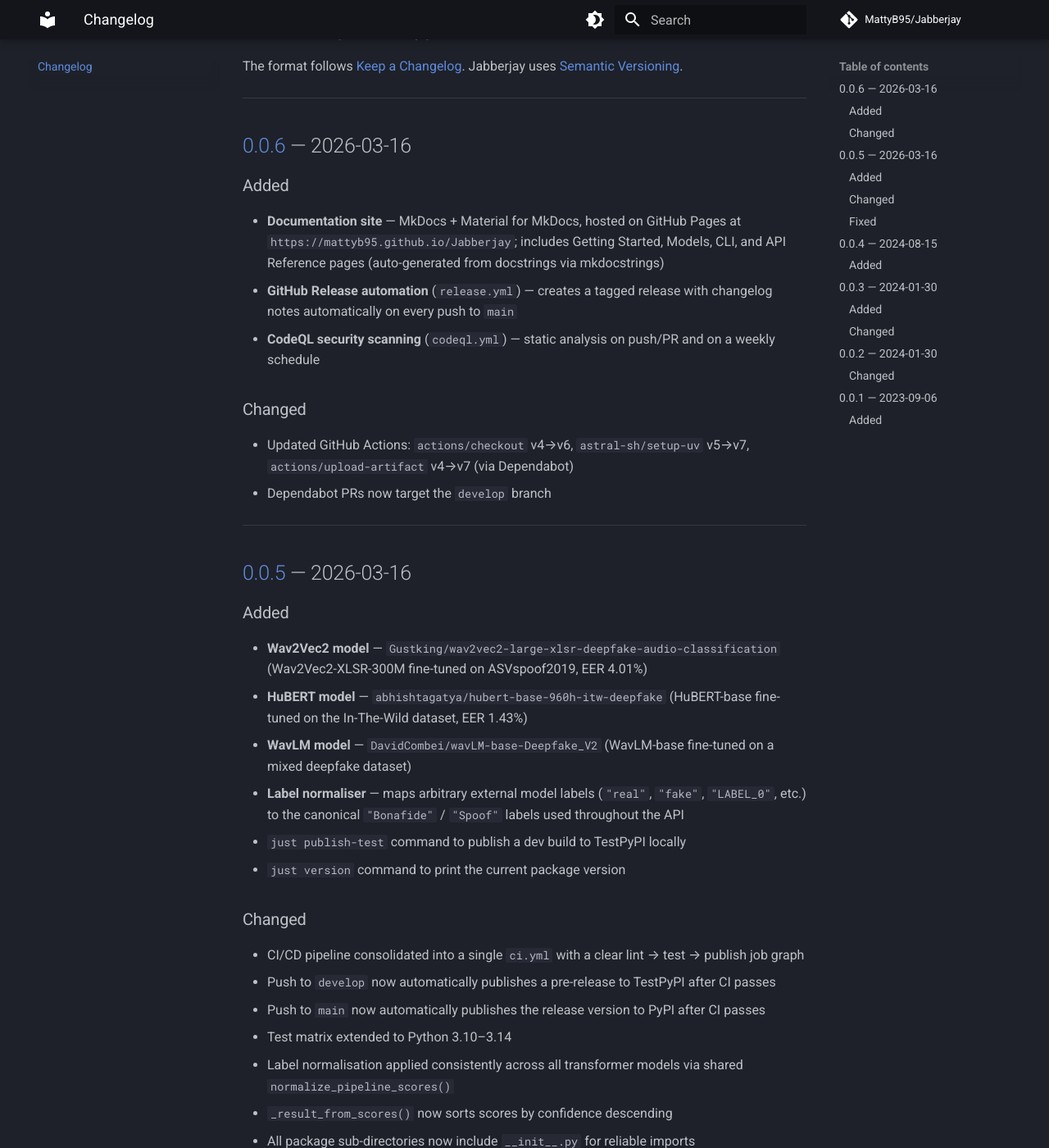
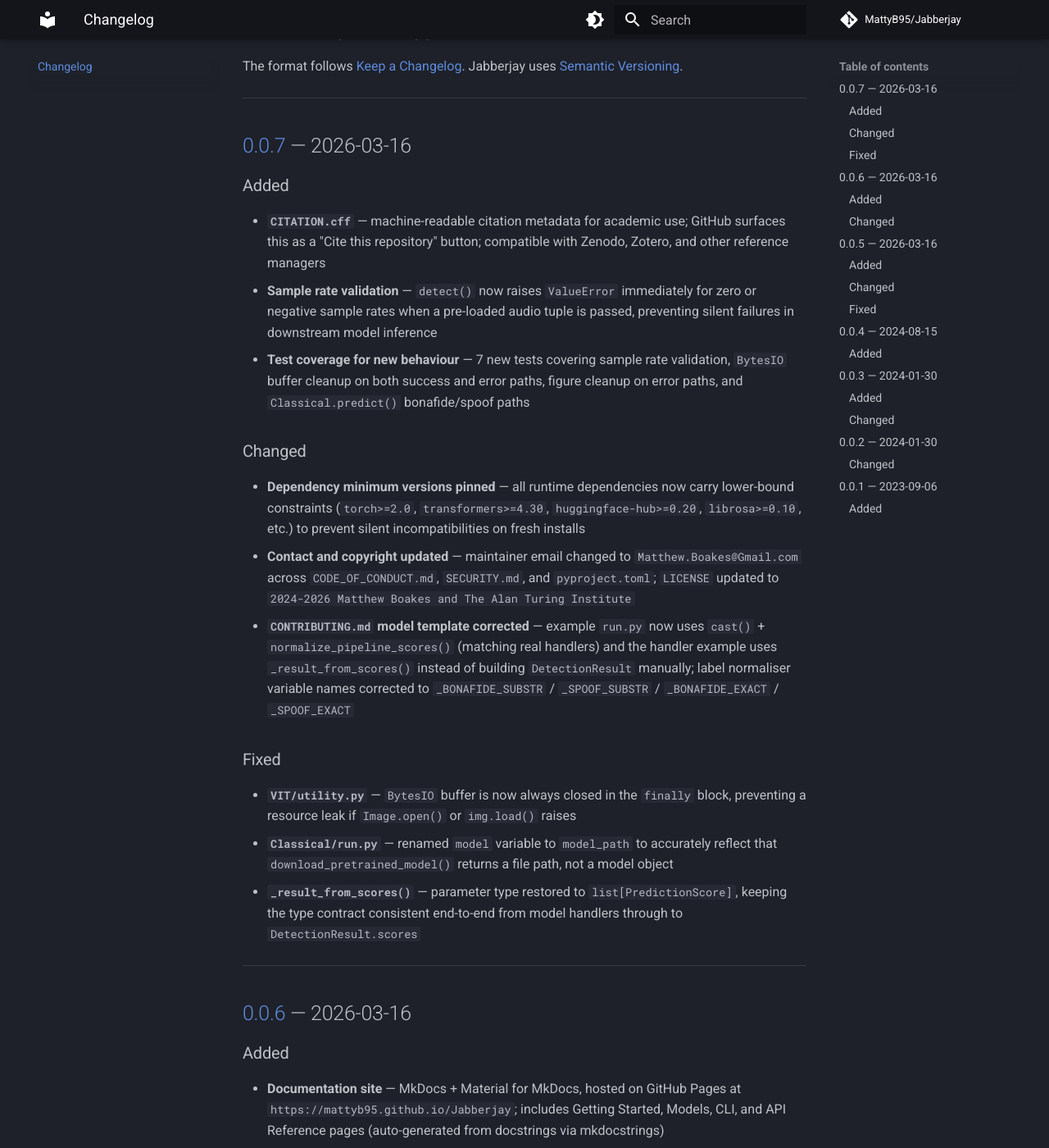
Before and after one commit to MattyB95/Jabberjay, an MkDocs documentation site: the page built from docs/changelog.md, in a window 1280 px wide and 1400 px high, scrolled down 201 px. Shown: the whole window at 82% size. Built offline with MkDocs 1.6.1 and Material for MkDocs 9.7.7, drawn with Linux system fonts in a browser that asks for light colours; comment, search, counter and statistics services are not loaded; some of the changed text lies outside the part shown.

Commit message:
fix: address Copilot review feedback for 0.0.7 PR

```diff
--- a/docs/changelog.md
+++ b/docs/changelog.md
@@ -4,6 +4,47 @@ All notable changes to Jabberjay are documented here.
 
 The format follows [Keep a Changelog](https://keepachangelog.com/en/1.1.0/).
 Jabberjay uses [Semantic Versioning](https://semver.org/spec/v2.0.0.html).
+
+---
+
+## [0.0.7] — 2026-03-16
+
+### Added
+- **`CITATION.cff`** — machine-readable citation metadata for academic use;
+  GitHub surfaces this as a "Cite this repository" button; compatible with
+  Zenodo, Zotero, and other reference managers
+- **Sample rate validation** — `detect()` now raises `ValueError` immediately
+  for zero or negative sample rates when a pre-loaded audio tuple is passed,
+  preventing silent failures in downstream model inference
+- **Test coverage for new behaviour** — 7 new tests covering sample rate
+  validation, `BytesIO` buffer cleanup on both success and error paths,
+  figure cleanup on error paths, and `Classical.predict()` bonafide/spoof paths
+
+### Changed
+- **Dependency minimum versions pinned** — all runtime dependencies now carry
+  lower-bound constraints (`torch>=2.0`, `transformers>=4.30`,
+  `huggingface-hub>=0.20`, `librosa>=0.10`, etc.) to prevent silent
+  incompatibilities on fresh installs
+- **Contact and copyright updated** — maintainer email changed to
+  `Matthew.Boakes@Gmail.com` across `CODE_OF_CONDUCT.md`, `SECURITY.md`, and
+  `pyproject.toml`; `LICENSE` updated to `2024-2026 Matthew Boakes and The
+  Alan Turing Institute`
+- **`CONTRIBUTING.md` model template corrected** — example `run.py` now uses
+  `cast()` + `normalize_pipeline_scores()` (matching real handlers) and the
+  handler example uses `_result_from_scores()` instead of building
+  `DetectionResult` manually; label normaliser variable names corrected to
+  `_BONAFIDE_SUBSTR` / `_SPOOF_SUBSTR` / `_BONAFIDE_EXACT` / `_SPOOF_EXACT`
+
+### Fixed
+- **`VIT/utility.py`** — `BytesIO` buffer is now always closed in the
+  `finally` block, preventing a resource leak if `Image.open()` or
+  `img.load()` raises
+- **`Classical/run.py`** — renamed `model` variable to `model_path` to
+  accurately reflect that `download_pretrained_model()` returns a file path,
+  not a model object
+- **`_result_from_scores()`** — parameter type restored to
+  `list[PredictionScore]`, keeping the type contract consistent end-to-end
+  from model handlers through to `DetectionResult.scores`
 
 ---
 
@@ -34,34 +75,51 @@ Jabberjay uses [Semantic Versioning](https://semver.org/spec/v2.0.0.html).
   (HuBERT-base fine-tuned on the In-The-Wild dataset, EER 1.43%)
 - **WavLM model** — `DavidCombei/wavLM-base-Deepfake_V2`
   (WavLM-base fine-tuned on a mixed deepfake dataset)
-- **Label normaliser** — maps arbitrary external model labels (`"real"`, `"fake"`, `"LABEL_0"`, etc.) to the
+- **Label normaliser** (`Utilities/label_normalizer.py`) — maps arbitrary
+  external model labels (`"real"`, `"fake"`, `"LABEL_0"`, etc.) to the
   canonical `"Bonafide"` / `"Spoof"` labels used throughout the API
 - `just publish-test` command to publish a dev build to TestPyPI locally
 - `just version` command to print the current package version
 
 ### Changed
-- CI/CD pipeline consolidated into a single `ci.yml` with a clear lint → test → publish job graph
-- Push to `develop` now automatically publishes a pre-release to TestPyPI after CI passes
-- Push to `main` now automatically publishes the release version to PyPI after CI passes
+- **CI/CD pipeline consolidated** — three separate workflow files
+  (`ruff.yml`, `python-package.yml`, `python-publish.yml`) replaced by a
+  single `ci.yml` with a clear lint → test → publish job graph
+- **Push to `develop`** now automatically publishes a pre-release
+  (`{version}.dev{run_number}`) to TestPyPI after CI passes
+- **Push to `main`** now automatically publishes the release version to PyPI
+  after CI passes (previously required a manual GitHub release)
 - Test matrix extended to Python 3.10–3.14
-- Label normalisation applied consistently across all transformer models via shared `normalize_pipeline_scores()`
-- `_result_from_scores()` now sorts scores by confidence descending
+- Label normalisation now applied consistently across all transformer models
+  (AST, VIT, Wav2Vec2, HuBERT, WavLM) via shared `normalize_pipeline_scores()`
+- `_result_from_scores()` now sorts scores by confidence descending,
+  guaranteeing the top prediction is always the highest-confidence label
 - All package sub-directories now include `__init__.py` for reliable imports
 
 ### Fixed
-- `RawNet2/run.py`: removed `os.chdir()` at module level — was mutating the working directory for the entire process
+- `RawNet2/run.py`: removed `os.chdir()` at module level — was mutating the
+  working directory for the entire process
 - `label_normalizer`: fixed unsafe substring matching for short digit strings
-- `VIT/utility.py`: call `img.load()` after `Image.open()`; `plt.close()` now runs in a `try/finally` block
-- `jabberjay.load()`: raises `FileNotFoundError` with a clear message for missing files
+  (`"0"`, `"1"`) that could produce false-positive label mappings
+- `VIT/utility.py`: call `img.load()` after `Image.open()` to force pixel
+  data into memory before the buffer is released; `plt.close()` now runs
+  in a `try/finally` block
+- `jabberjay.load()`: raises `FileNotFoundError` with a clear message for
+  missing files; wraps other librosa errors in a descriptive `ValueError`
 - `jabberjay.detect()`: raises `ValueError` immediately for empty audio arrays
-- `EnumAction`: invalid CLI values now produce a clear error listing valid choices
+- `EnumAction`: invalid CLI values now produce a clear error listing valid
+  choices instead of a raw `KeyError`
+- `hugging_face.download_pretrained_model`: added missing `-> str` return type
+- `Classical/run.py`: corrected return type from `tuple[object, float]` to
+  `tuple[int, float]`
 
 ---
 
 ## [0.0.4] — 2024-08-15
 
 ### Added
-- ASVspoof5 variants for all ViT visualisation types — nine new HuggingFace models in total
+- ASVspoof5 variants for all ViT visualisation types (ConstantQ,
+  MelSpectrogram, MFCC) — nine new HuggingFace models in total
 - Updated GitHub Actions versions
 
 ---
@@ -86,11 +144,21 @@ Jabberjay uses [Semantic Versioning](https://semver.org/spec/v2.0.0.html).
 ## [0.0.1] — 2023-09-06
 
 ### Added
-- Initial project setup
-- Classical, RawNet2, ViT, and AST models
+- Initial project setup and packaging (`pyproject.toml`, `setup.py`)
+- **Classical model** — feature-based KNN classifier for bonafide/spoof detection
+- **RawNet2 model** — end-to-end anti-spoofing via
+  [rawnet2-antispoofing](https://github.com/eurecom-asp/rawnet2-antispoofing)
+  with weights from ASVspoof 2021
+- **ViT models** — Vision Transformer image classifiers over three audio
+  visualisations (ConstantQ, MelSpectrogram, MFCC) trained on ASVspoof2019
+  and VoxCelebSpoof
+- **AST model** — Audio Spectrogram Transformer classifier trained on
+  ASVspoof2019 and VoxCelebSpoof
 - HuggingFace Hub integration for automatic model weight retrieval
-- Command-line interface
+- Command-line interface (`jabberjay <audio>`)
+- GitHub Actions CI workflow and ruff linting
 
+[0.0.7]: https://github.com/MattyB95/Jabberjay/compare/v0.0.6...HEAD
 [0.0.6]: https://github.com/MattyB95/Jabberjay/compare/v0.0.5...v0.0.6
 [0.0.5]: https://github.com/MattyB95/Jabberjay/compare/v0.0.4...v0.0.5
 [0.0.4]: https://github.com/MattyB95/Jabberjay/compare/v0.0.3...v0.0.4
```
Also changed, not shown: other parts of docs/changelog.md (+1 -1 lines), CHANGELOG.md (+0 -6 lines), 3 other files.
